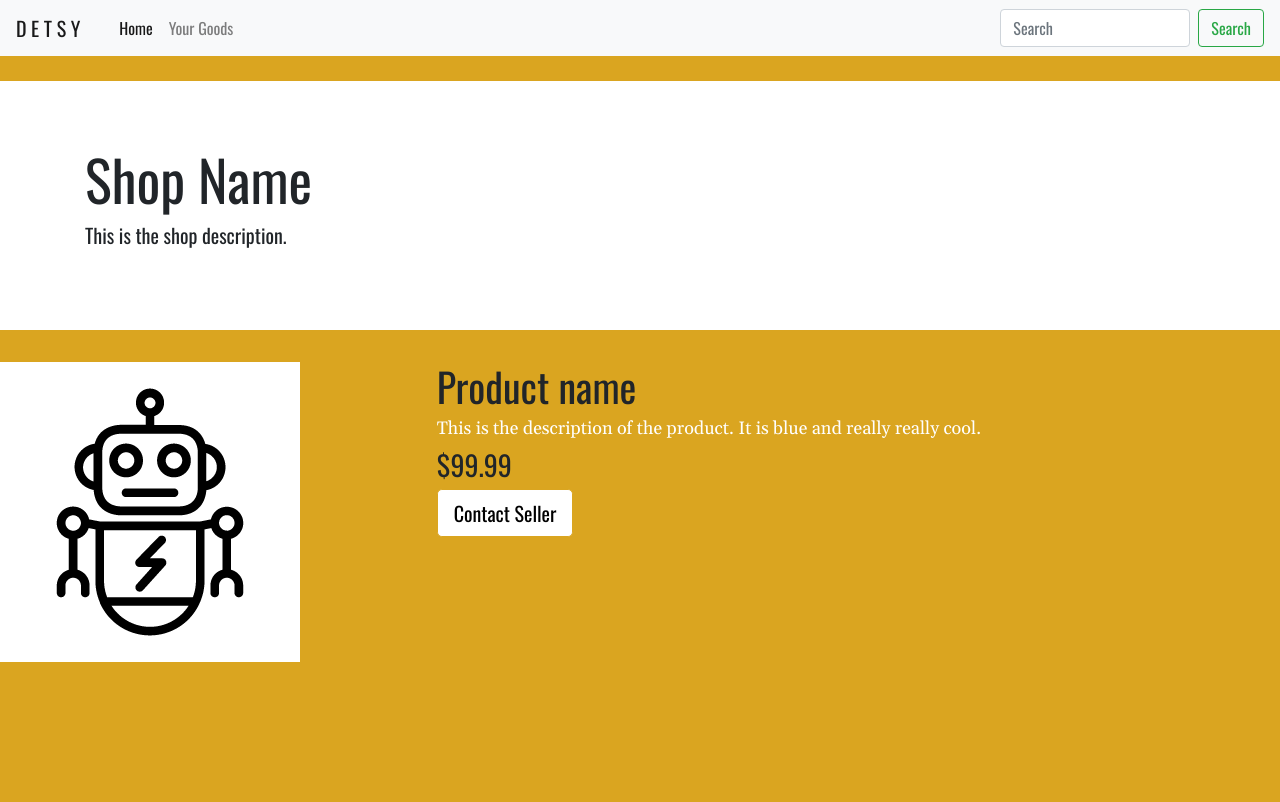
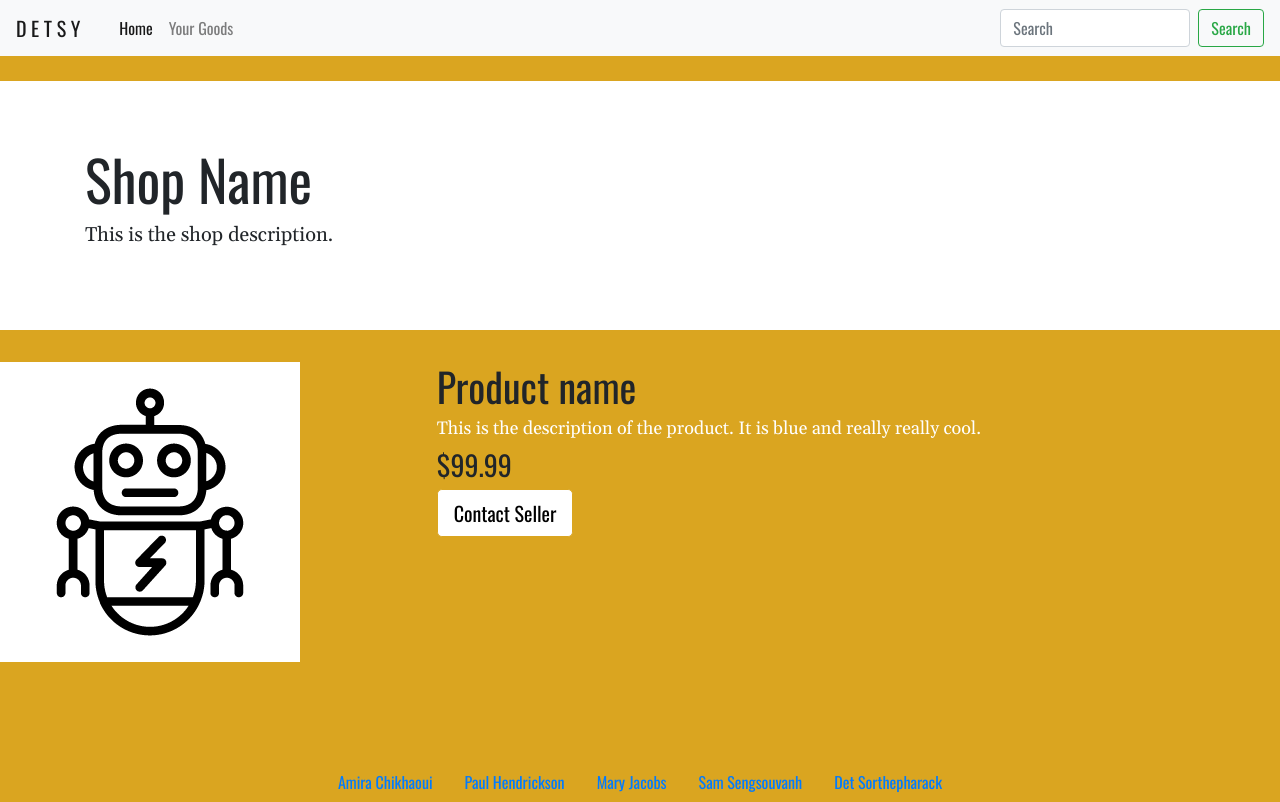
Before and after one commit to TheMaryJacobs/Detsy, a website: page public/product-page.html in a window 1280 px wide. Drawn offline with nearby package versions, Linux system fonts and the light colour scheme.

Commit message:
working with sam on css

```diff
--- a/public/product-page.html
+++ b/public/product-page.html
@@ -59,7 +59,28 @@
         </div>
         </div>
 
+        <footer class="footer">
+          <ul class="nav justify-content-center">
 
+            <li class="nav-item foot">
+              <a class="nav-link" href="#">Amira Chikhaoui</a>
+            </li>
+            <li class="nav-item foot">
+              <a class="nav-link" href="#">Paul Hendrickson</a>
+            </li>
+            <li class="nav-item foot">
+              <a class="nav-link" href="#">Mary Jacobs</a>
+            </li>
+            <li class="nav-item foot">
+              <a class="nav-link" href="#">Sam Sengsouvanh</a>
+            </li>
+            <li class="nav-item foot">
+              <a class="nav-link" href="#">Det Sorthepharack</a>
+            </li>
+          </ul>
+
+
+        </footer>
 
 
 
--- a/public/styles/styles.css
+++ b/public/styles/styles.css
@@ -9,7 +9,10 @@ body {
 .navbar {
   margin-bottom: 25px;
 }
-
+p {
+  font-family: "Gelasio", serif;
+  font-size: 16px;
+}
 .jumbotron {
   background-color: white;
 }
@@ -58,7 +61,7 @@ body {
 
 .card-title {
   color: goldenrod;
-  font-family: "Gelasio", serif;
+  font-family: "Oswald", sans-serif;
 }
 /* //search page results styling */
 li {
@@ -105,6 +108,8 @@ h1 h2 {
   border-radius: 15px;
   padding: 5px;
 }
+.container {
+}
 
 .container-search {
   background-color: rgba(255, 255, 255, 0.81);
```
Also changed, not shown: public/html/product-page.html (+19 -0 lines).
